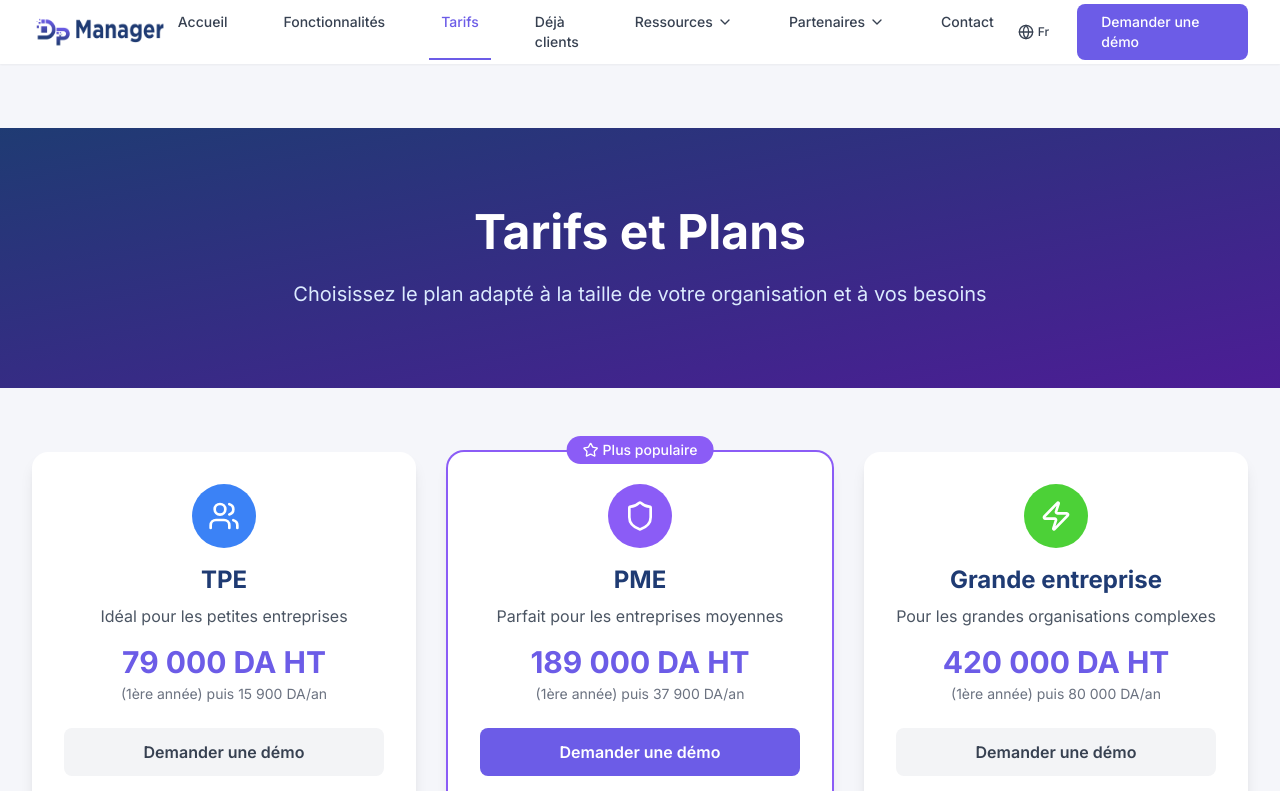
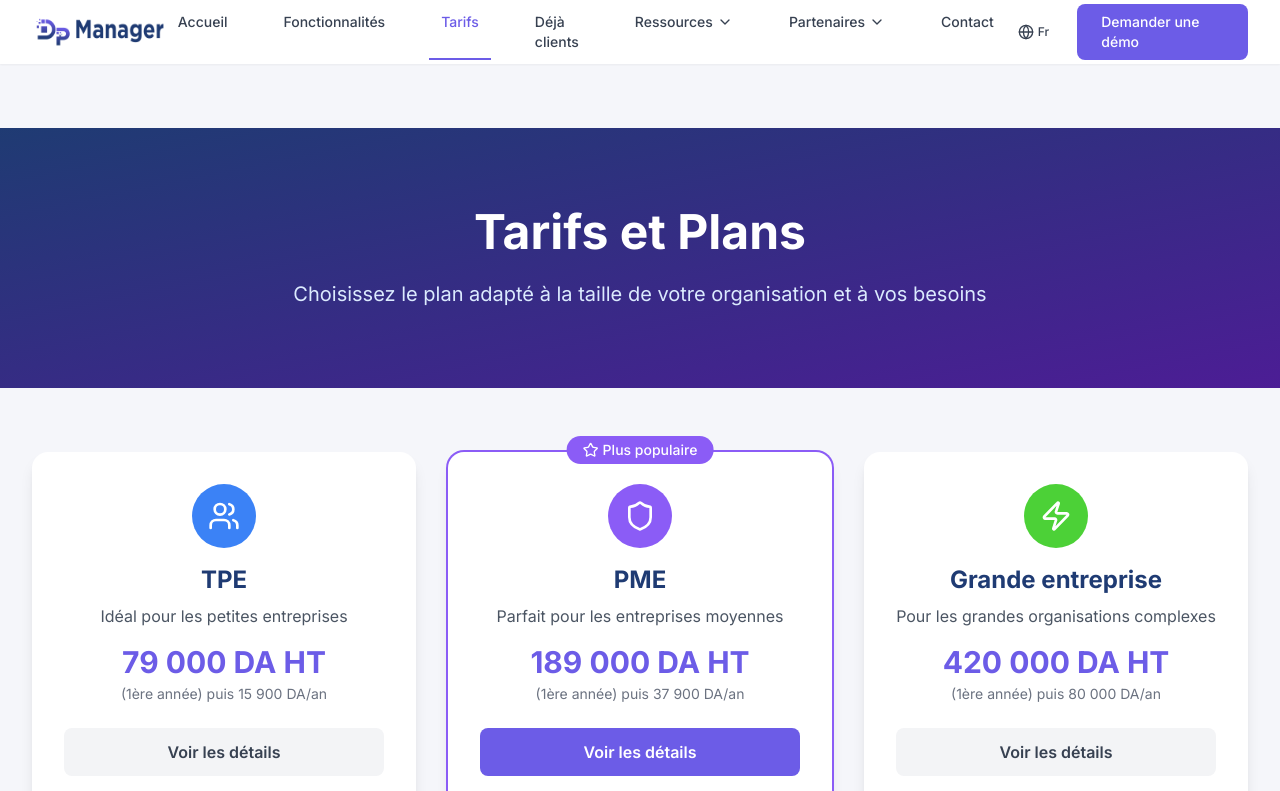
Before and after one commit to ChemseddineNov/DPManager_website, a React (Vite) app: page /pricing in a window 1280 px wide. Shown: the top 791 px of the page. Built offline with nearby package versions, Linux system fonts and the light colour scheme.

Commit message:
Modifier les boutons pour scroller vers le tableau

```diff
--- a/src/pages/PricingPage.tsx
+++ b/src/pages/PricingPage.tsx
@@ -7,6 +7,16 @@ import { Link } from 'react-router-dom';
 const PricingPage = () => {
   const { i18n } = useTranslation();
   const isRTL = i18n.language === 'ar';
+
+  const scrollToComparison = () => {
+    const comparisonSection = document.getElementById('comparison-table');
+    if (comparisonSection) {
+      comparisonSection.scrollIntoView({
+        behavior: 'smooth',
+        block: 'start'
+      });
+    }
+  };
 
   useEffect(() => {
     window.scrollTo(0, 0);
@@ -234,16 +244,16 @@ const PricingPage = () => {
                     </div>
                   </div>
 
-                  <Link
-                    to="/demo"
-                    className={`w-full py-3 px-6 rounded-lg font-semibold text-center block transition-colors ${
+                  <button
+                    onClick={scrollToComparison}
+                    className={`w-full py-3 px-6 rounded-lg font-semibold text-center transition-colors ${
                       plan.popular
                         ? 'bg-violet-600 text-white hover:bg-violet-700'
                         : 'bg-gray-100 text-gray-700 hover:bg-gray-200'
                     }`}
                   >
-                    {isRTL ? 'طلب عرض توضيحي' : 'Demander une démo'}
-                  </Link>
+                    {isRTL ? 'عرض التفاصيل' : 'Voir les détails'}
+                  </button>
                 </div>
               );
             })}
@@ -252,7 +262,7 @@ const PricingPage = () => {
       </section>
 
       {/* Features Comparison Table */}
-      <section className="py-20 bg-white">
+      <section id="comparison-table" className="py-20 bg-white">
         <div className="max-w-7xl mx-auto px-4 sm:px-6 lg:px-8">
           <div className="text-center mb-12">
             <h2 className="text-3xl font-bold text-blue-900 mb-4">
```
